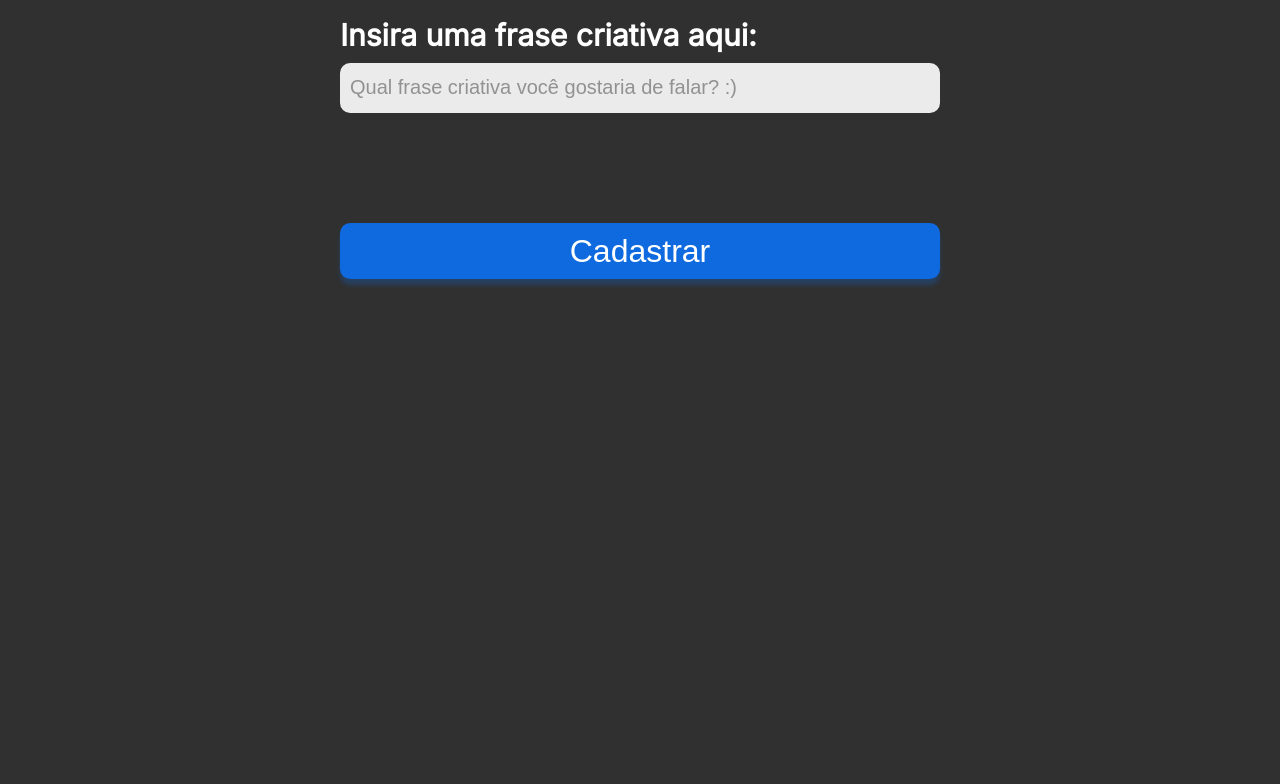
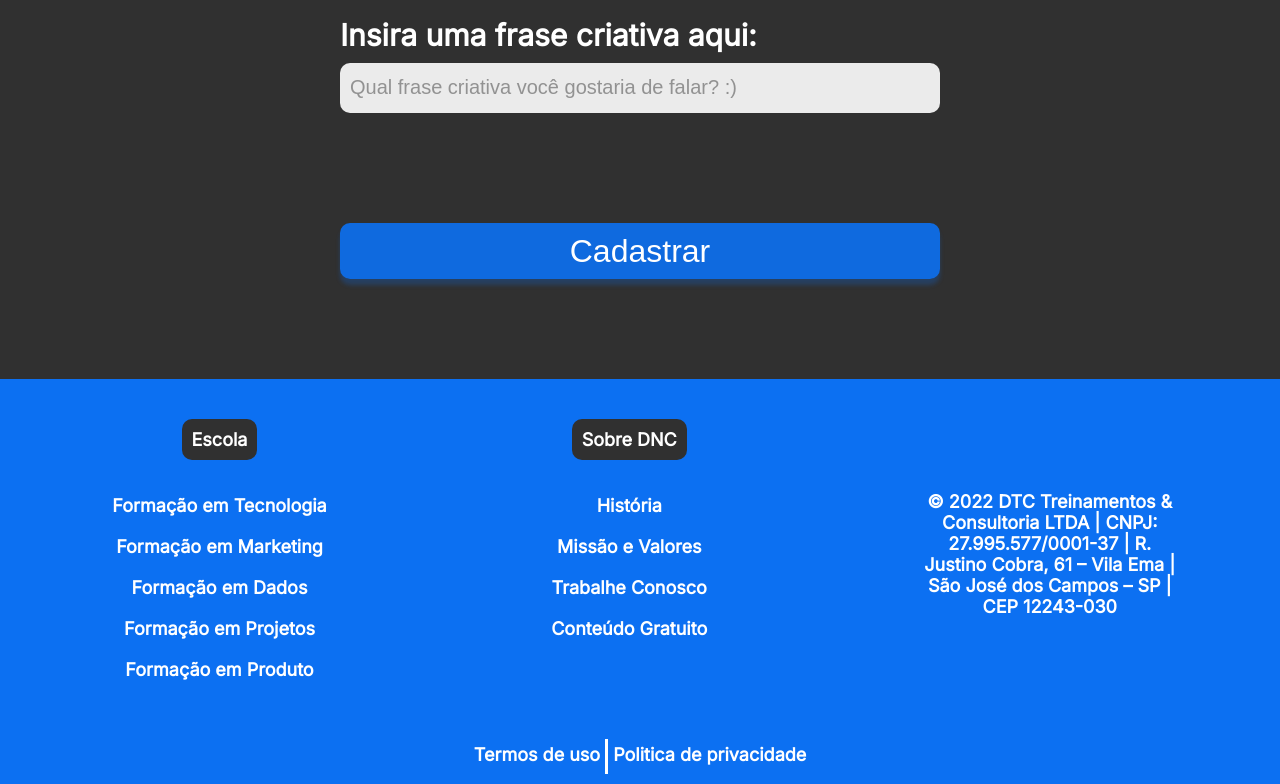
Before and after one commit to cleiton135/bootCamp, a plain HTML site: page index.html in a window 1280 px wide. Shown: the part 1277-2061 px from the top of the page. Before the commit the page ends 1656 px from the top, so only its background shows below. Drawn offline with Linux system fonts and the light colour scheme; a web font is replaced by a local one.

```diff
--- a/index.html
+++ b/index.html
@@ -69,5 +69,63 @@
             </form>
         </section>
 
+        <footer>
+            <div class="linha1">
+                <nav>
+                    <h5>Escola</h5>
+                    <ul>
+                        <li>
+                            <a href="">Formação em Tecnologia</a>
+                        </li>
+
+                        <li>
+                            <a href="">Formação em Marketing</a>
+                        </li>
+
+                        <li>
+                            <a href="">Formação em Dados</a>
+                        </li>
+
+                        <li>
+                            <a href="">Formação em Projetos</a>
+                        </li>
+
+                        <li>
+                            <a href="">Formação em Produto</a>
+                        </li>
+                    </ul>
+                </nav>
+
+                <nav>
+                    <h5>Sobre DNC</h5>
+                    <ul>
+                        <li>
+                            <a href="">História</a>
+                        </li>
+
+                        <li>
+                            <a href="">Missão e Valores</a>
+                        </li>
+
+                        <li>
+                            <a href="">Trabalhe Conosco</a>
+                        </li>
+
+                        <li>
+                            <a href="">Conteúdo Gratuito</a>
+                        </li>
+                    </ul>
+                </nav>
+                <div class="endereco">
+                    © 2022 DTC Treinamentos & Consultoria LTDA | CNPJ: 27.995.577/0001-37 | R. Justino Cobra, 61 – Vila Ema | São José dos Campos – SP | CEP 12243-030
+
+                </div>
+            </div>
+            <div class="linha2">
+                <a href="">Termos de uso</a>
+                <a href="">Politica de privacidade</a>
+            </div>
+        </footer>
+
 </body>
 </html>
--- a/style.css
+++ b/style.css
@@ -155,3 +155,144 @@
             box-shadow: 0px 6px 4px 0px rgba(12, 112, 242, 0.25);
             cursor: pointer;
         }
+
+    /*Footer*/
+
+    footer{
+        width: 100%;
+        background-color: var(--azul-dnc);
+    }
+
+    footer .linha1{
+        display: flex;
+        justify-content: space-around;
+        align-items: center;
+    }
+
+    footer ul{
+        list-style: none;
+        margin: 0px;
+        padding: 0px;
+    }
+
+    footer nav{
+        display: flex;
+        flex-direction: column;
+        align-items: center;
+        padding: 10px 10px 10px 10px;
+        height: 330px;
+    }
+
+    footer h5{
+        text-align: center;
+        color: white;
+        font-weight: 800;
+        font-size: 18px;
+        font-family: var(--font-padrao);
+        background-color: var(--preto-dnc);
+
+        padding: 10px 10px 10px 10px;
+        border-radius: 10px;
+        margin-bottom: 15px;
+    }
+
+    footer ul li{
+        text-align: center;
+        color: white;
+        font-weight: 600;
+        font-size: 18px;
+        font-family: var(--font-padrao);
+
+        margin: 20px 0px 20px 0px;
+    }
+    footer ul li a{
+        color: white;
+        text-decoration: none;
+        font-style: normal;
+
+
+    }
+
+    footer .endereco{
+        font-weight: 600;
+        font-size: 18px;
+        font-family: var(--font-padrao);
+        color: white;
+        width:20%;
+        text-align: center;
+    }
+    footer ul li a:hover{
+        color: var(--cinza-hover);
+    }
+
+    footer .linha2{
+        display: flex;
+        justify-content: center;
+        height: 35px;
+        margin: 0px;
+        padding: 10px;
+    }
+    footer .linha2 a{
+        font-family: var(--font-padrao);
+        font-size: 18px;
+        font-weight: 600;
+        color: white;
+        text-decoration: none;
+        padding: 5px;
+    }
+
+    footer .linha2 a:first-child{
+        border-right: 3px solid white;
+    }
+
+    footer .linha2 a:hover{
+        color: var(--cinza-hover);
+    }
+    @media only screen and (max-width:600px) {
+
+        /*MENU*/
+        #principal{
+            flex-direction: column;
+            height: auto;
+        }
+
+        #menu{
+            flex-direction: column;
+            width: 100%;
+            margin: 0px;
+        }
+
+        #menu a{
+            display: flex;
+            height: 50px;
+            align-items: center;
+
+        }
+
+        #principal button{
+            width: 100%;
+            margin: 0px;
+        }
+
+        /*SECTION*/
+
+        section{
+            font-size: 38px;
+
+        }
+
+        section h2{
+            font-size: 28px;
+            padding-right: 15px;
+            padding-left: 15px;
+        }
+
+        form{
+            width: 95%;
+            font-size: 20px;
+        }
+
+        .checkbox-itens label{
+            font-size: 17px;
+        }
+    }
```
